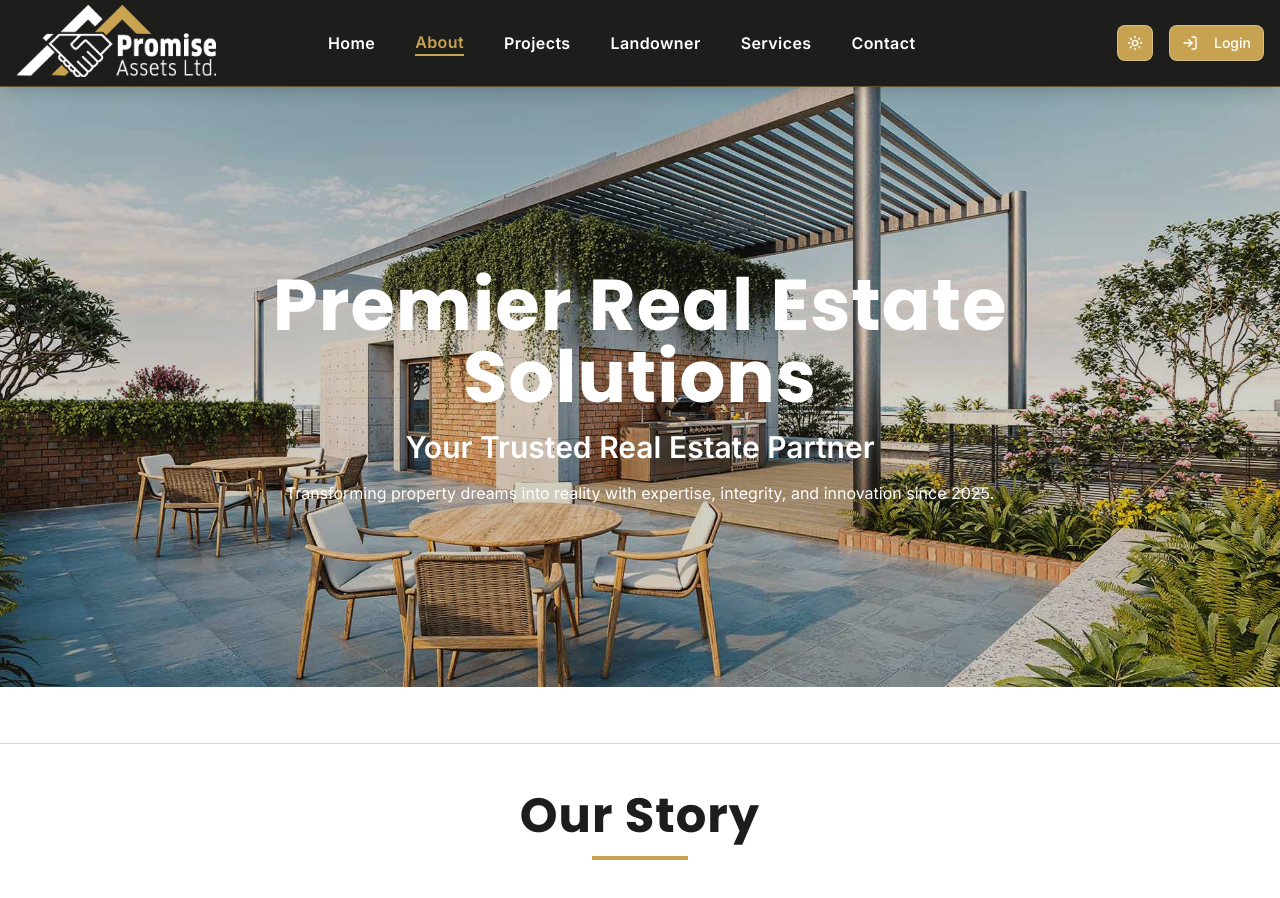
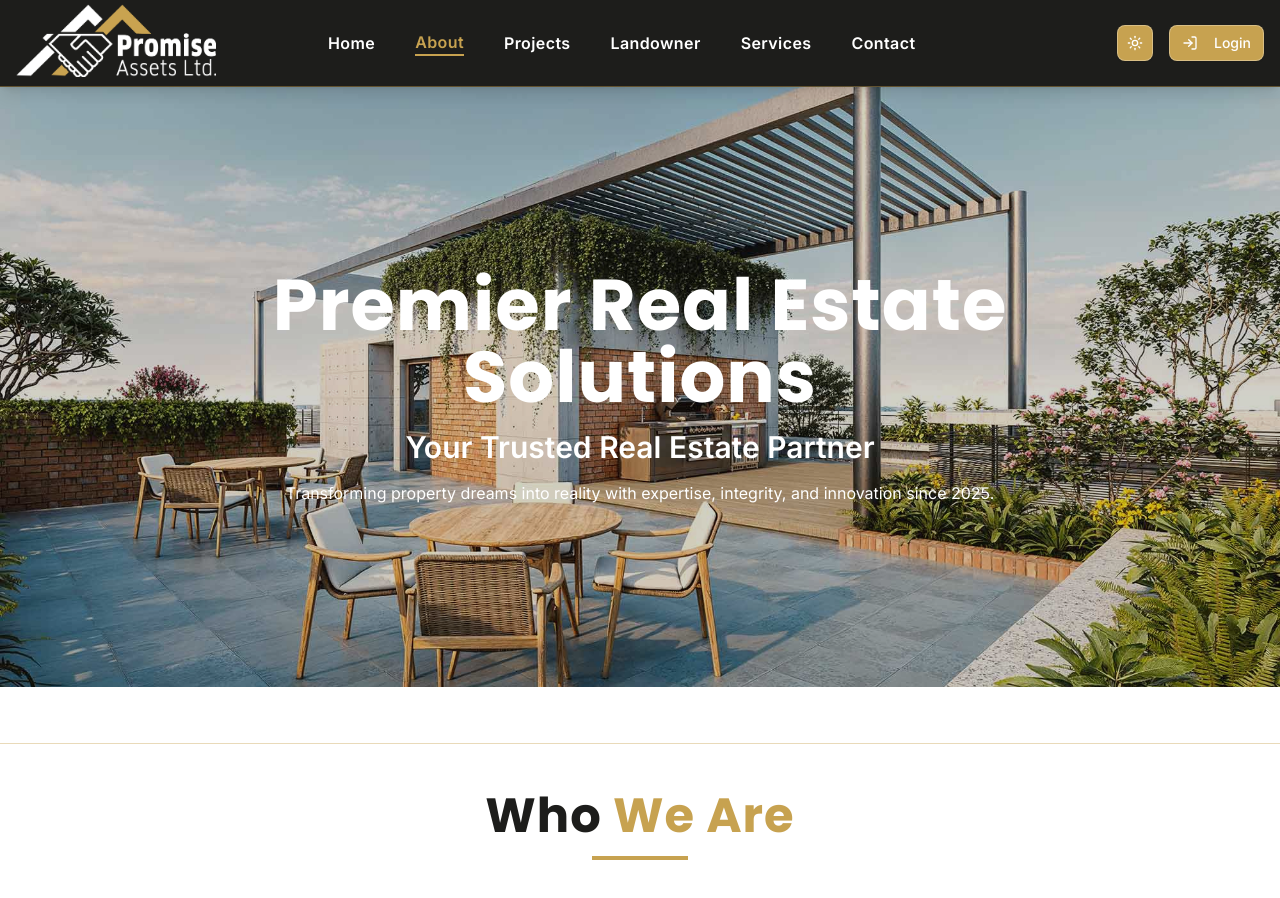
Before and after one commit to FayzulIslamFaisal/promise-holding-properties, a Next.js app: page /about in a window 1280 px wide. Shown: the top 898 px of the page. Built offline with nearby package versions, Linux system fonts and the light colour scheme.

Commit message:
Refactor OurStory component to use SectionTitle for title display; update container styling for consistent layout

```diff
--- a/src/components/about-page/OurStory.tsx
+++ b/src/components/about-page/OurStory.tsx
@@ -1,5 +1,6 @@
 import { Card, CardContent, CardHeader, CardTitle } from "@/components/ui/card"
 import { Building2, Users, LucideIcon } from "lucide-react"
+import SectionTitle from "../common/SectionTitle"
 
 // Interfaces
 interface StoryCard {
@@ -44,15 +45,12 @@ const OurStory: React.FC = () => {
 
   return (
     <section className="px-4">
-      <div className="container mx-auto py-10 md:py-12 border-b border-[var(--custom-bg-accent)]/40">
+      <div className="container mx-auto sectionSpaceBorder">
         {/* Title */}
-        <div className="text-center mb-10">
-          <h2 className="text-4xl md:text-5xl font-bold mb-4 darkLight-text-color">
-            {storyData.title}
-          </h2>
-          <div className="w-24 h-1 bg-[var(--custom-text-secondary)] mx-auto "></div>
-        </div>
-
+          <SectionTitle
+              title={storyData.subtitle}
+              border_b={true}
+          />
         <div className="grid md:grid-cols-2 gap-12 items-center">
           {/* Left side */}
           <div>
```
